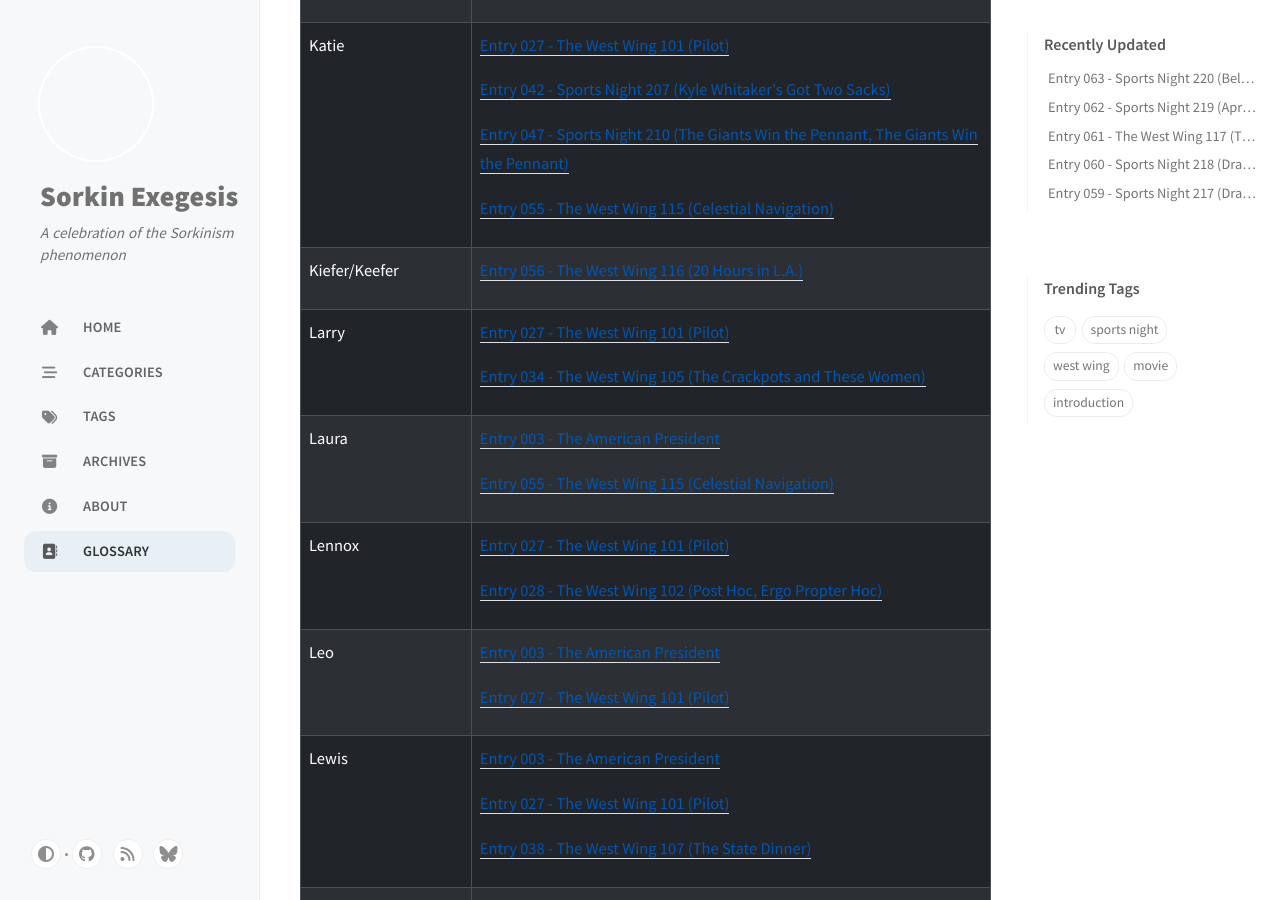
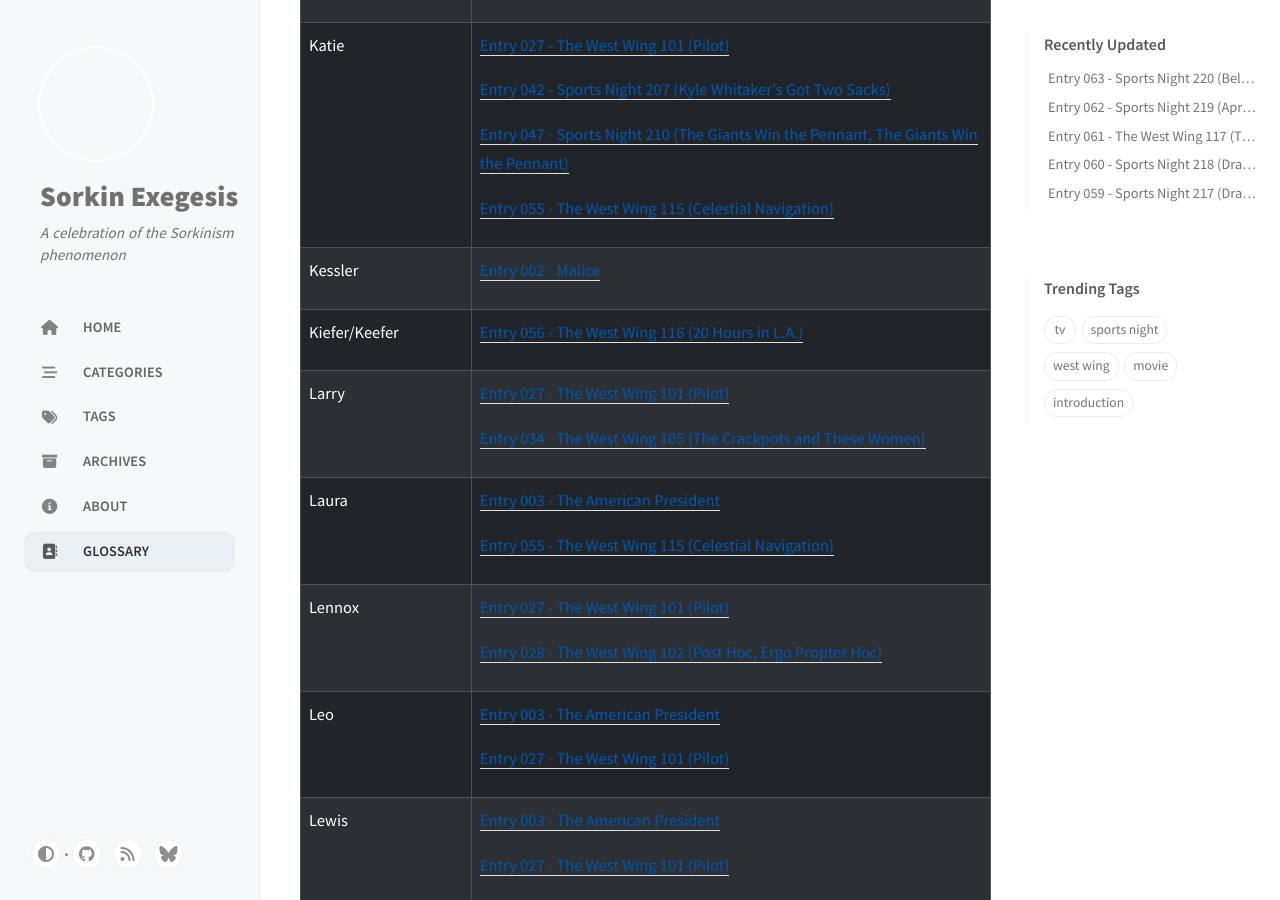
Before and after one commit to sykesjd/sorkin-exegesis, a Jekyll site: the page built from _tabs/glossary.md, in a window 1280 px wide and 900 px high, scrolled down 36918 px. Built offline with Jekyll 4.4.1, drawn with Linux system fonts in a browser that asks for light colours; cached includes are drawn as plain includes; comment, search, counter and statistics services are not loaded.

Commit message:
This ain't a living document for nothing

```diff
--- a/_posts/2024-08-23-malice.md
+++ b/_posts/2024-08-23-malice.md
@@ -567,6 +567,8 @@
 Damn, first Meg Ryan now Nicole Kidman? Billy can't catch a break...
 
 And now we get into a deposition scene! We're back home, folks!
+
+### NEW Sorkin Name: Kessler
 
 > RILEY: Dr. Kessler, your faith in Dr. Hill's surgical talent is obvious.
 >
```
